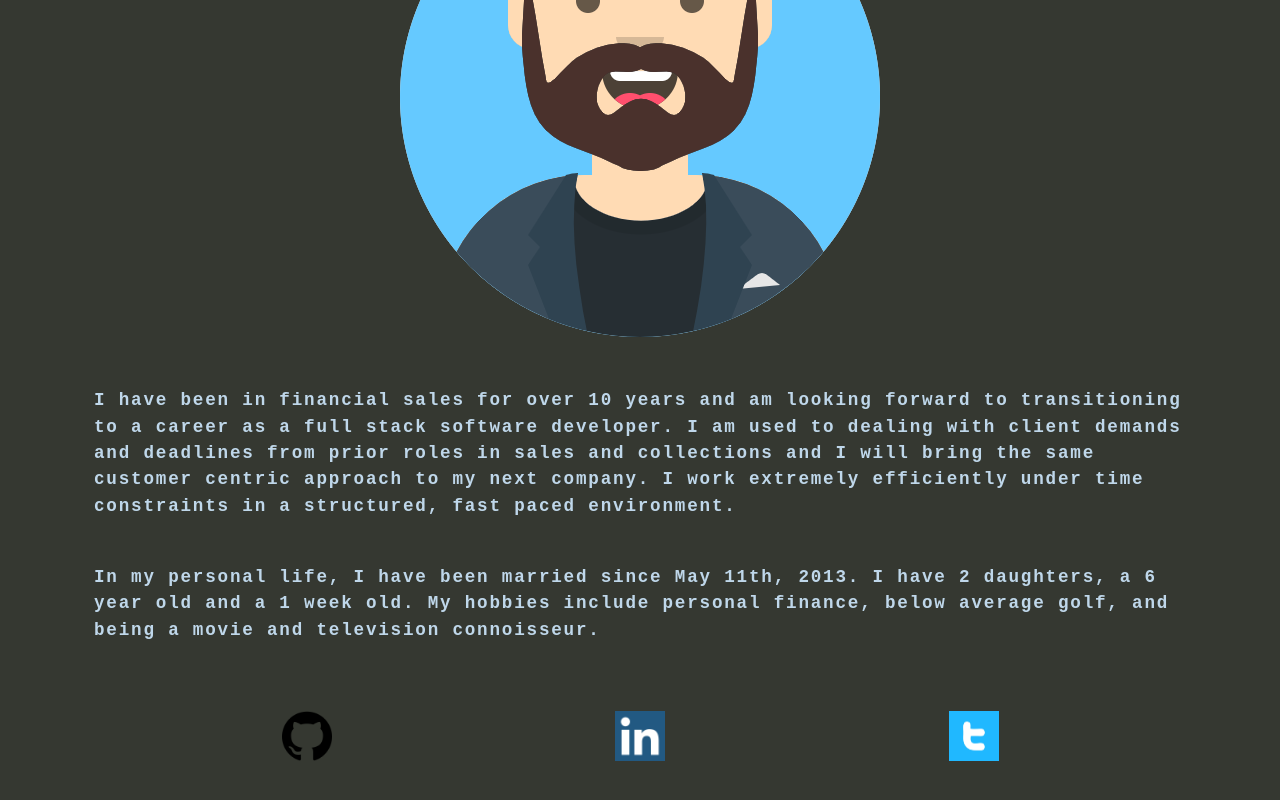
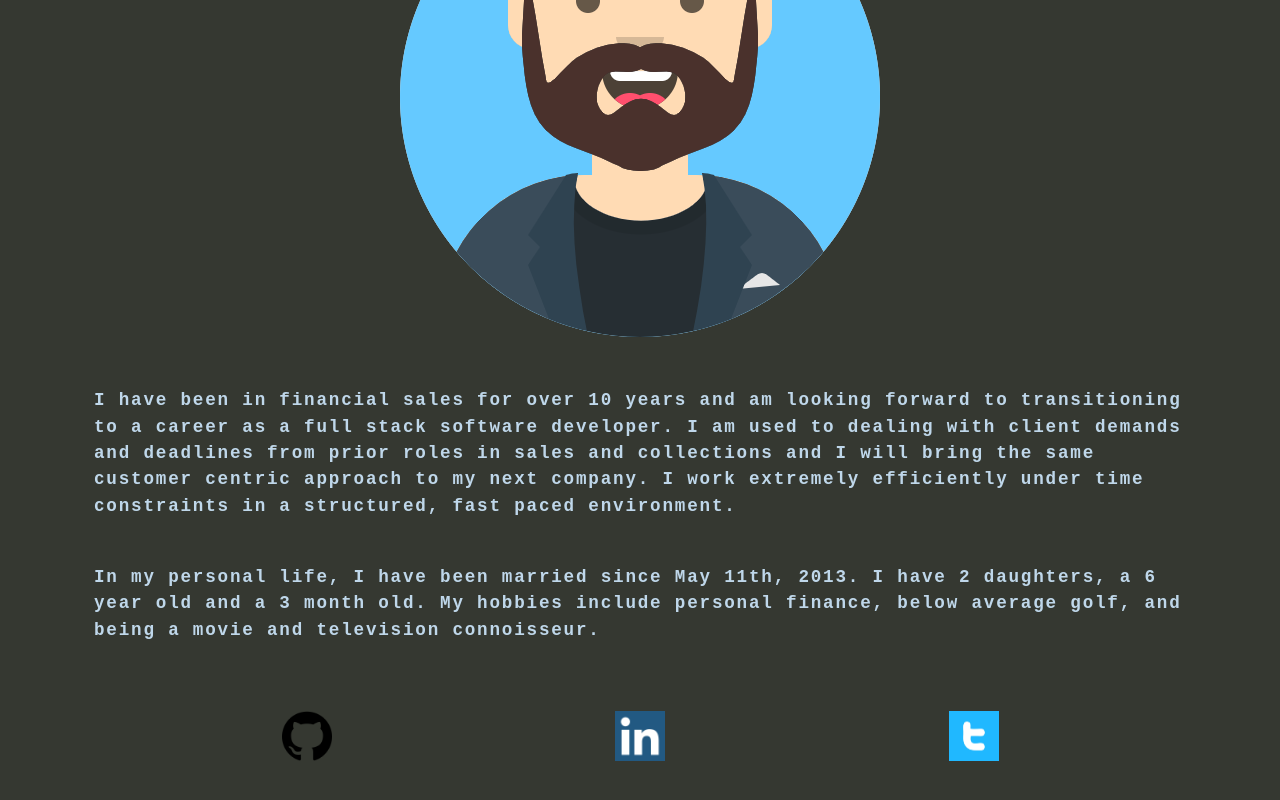
Before and after one commit to jvit1985/react-portfolio, a React (Create React App) app: page / in a window 1280 px wide. Shown: the part 547-1347 px from the top of the page. Built offline with nearby package versions, Linux system fonts and the light colour scheme.

Commit message:
updated about section

```diff
--- a/src/components/About/index.js
+++ b/src/components/About/index.js
@@ -13,7 +13,7 @@ function About() {
             <p>I have been in financial sales for over 10 years and am looking forward to transitioning to a career as a full stack software developer. I am used to dealing with client demands and deadlines from prior roles in sales and collections and I will bring the same customer centric approach to my next company. I work extremely efficiently under time constraints in a structured, fast paced environment.</p>
             <br></br>
 
-            <p>In my personal life, I have been married since May 11th, 2013. I have 2 daughters, a 6 year old and a 1 week old. My hobbies include personal finance, below average golf, and being a movie and television connoisseur.</p>
+            <p>In my personal life, I have been married since May 11th, 2013. I have 2 daughters, a 6 year old and a 3 month old. My hobbies include personal finance, below average golf, and being a movie and television connoisseur.</p>
         </div>
         </section>
     )
```
